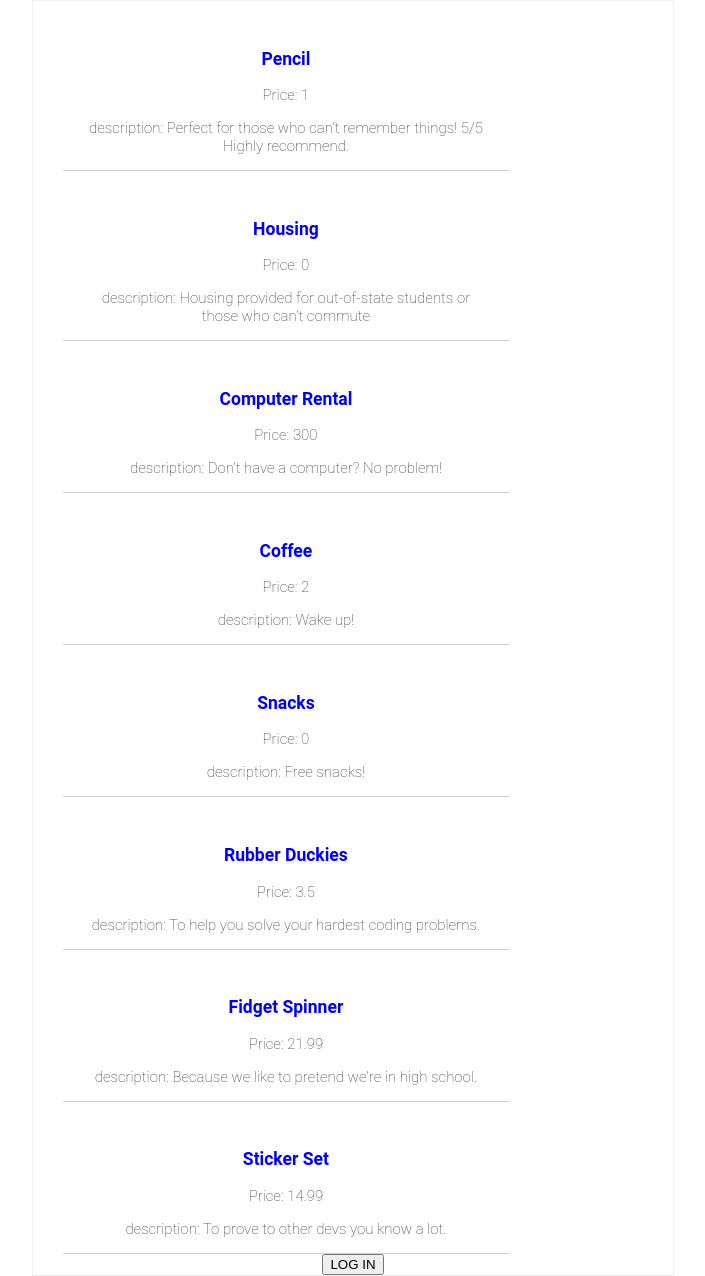
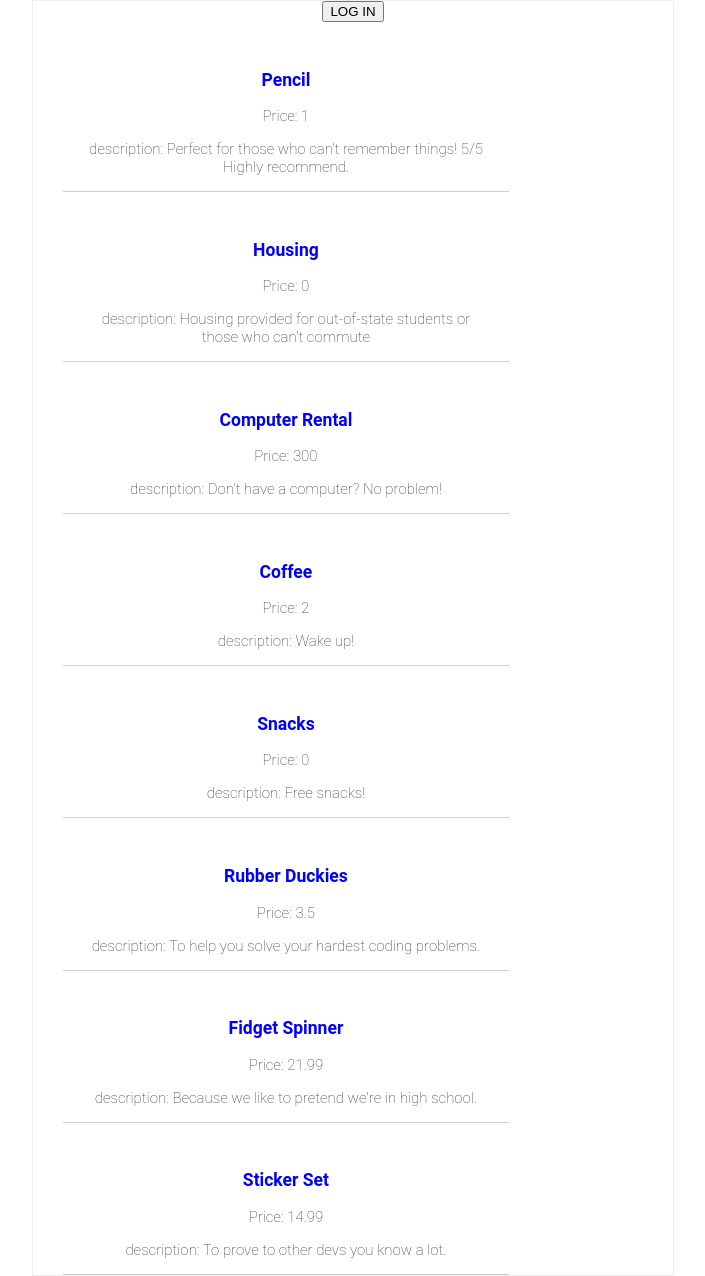
Before and after one commit to dek-haji/Scrimba-React-Project, a React (Create React App) app: page / in a window 1280 px wide. Shown: the whole page, without its empty margins (287-992 px from the left). Built offline with nearby package versions, Linux system fonts and the light colour scheme.

Commit message:
added extra loggin

```diff
--- a/src/App.js
+++ b/src/App.js
@@ -16,9 +16,9 @@ class App extends React.Component{
   render() {
      const products = vsSchoolProducts.map(item => <Product Key={item.id} product={item}/>)
    return (
-    <div className="App">
+     <div className="App">
+       <Credential />
        {products}
-       <Credential />
      </div>
    )
   }
```
